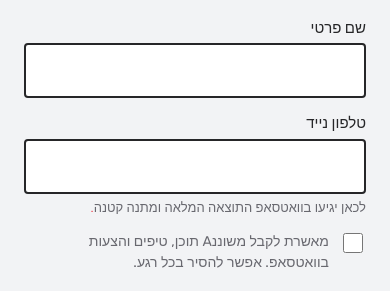
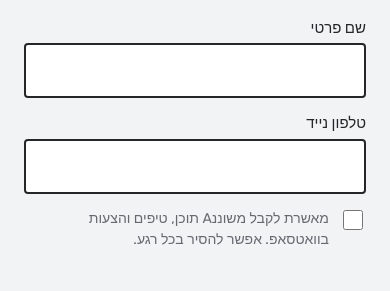
Before and after one commit to shoshana-kuperman/sandwich-game, a plain HTML site: page game/index.html in a window 390 px wide. Shown: the part 398-689 px from the top of the page. Drawn offline with Linux system fonts and the light colour scheme.

Commit message:
Remove phone field hint

```diff
--- a/game/index.html
+++ b/game/index.html
@@ -62,7 +62,6 @@ button{cursor:pointer}
 form{display:flex;flex-direction:column;gap:14px}
 label.field{display:flex;flex-direction:column;gap:4px;font-weight:500;font-size:15px}
 .field input{border:2px solid var(--ink);background:var(--white);border-radius:4px;padding:12px 14px;font-size:18px;color:var(--ink)}
-.field .hint{font-weight:300;font-size:13px;color:var(--mute)}
 .field input:invalid:not(:placeholder-shown){border-color:var(--red)}
 .consent{display:flex;gap:10px;align-items:flex-start;font-size:14px;color:var(--mute)}
 .consent input{width:20px;height:20px;accent-color:var(--red);margin-top:2px;flex:none}
@@ -186,7 +185,7 @@ function renderEntry(){
     <p class="lede"><b>16 כריכים. 10 שניות לכל אחד.</b><br>בסוף תגלי מה חסר בשיווק שלך.</p>
     <form id="f" novalidate>
       <label class="field">שם פרטי<input id="name" autocomplete="given-name" required placeholder=" " value="${esc(S.name)}"></label>
-      <label class="field">טלפון נייד<input id="phone" type="tel" inputmode="tel" autocomplete="tel" required placeholder=" " value="${esc(S.phone)}"><span class="hint">לכאן יגיעו בוואטסאפ התוצאה המלאה ומתנה קטנה<span class="red">.</span></span></label>
+      <label class="field">טלפון נייד<input id="phone" type="tel" inputmode="tel" autocomplete="tel" required placeholder=" " value="${esc(S.phone)}"></label>
       <label class="consent"><input id="consent" type="checkbox" ${S.consent?'checked':''}>מאשרת לקבל משוננA תוכן, טיפים והצעות בוואטסאפ. אפשר להסיר בכל רגע.</label>
       <p class="err" id="err" role="alert"></p>
       <button class="btn" type="submit">יאלה, משחקים</button>
```
